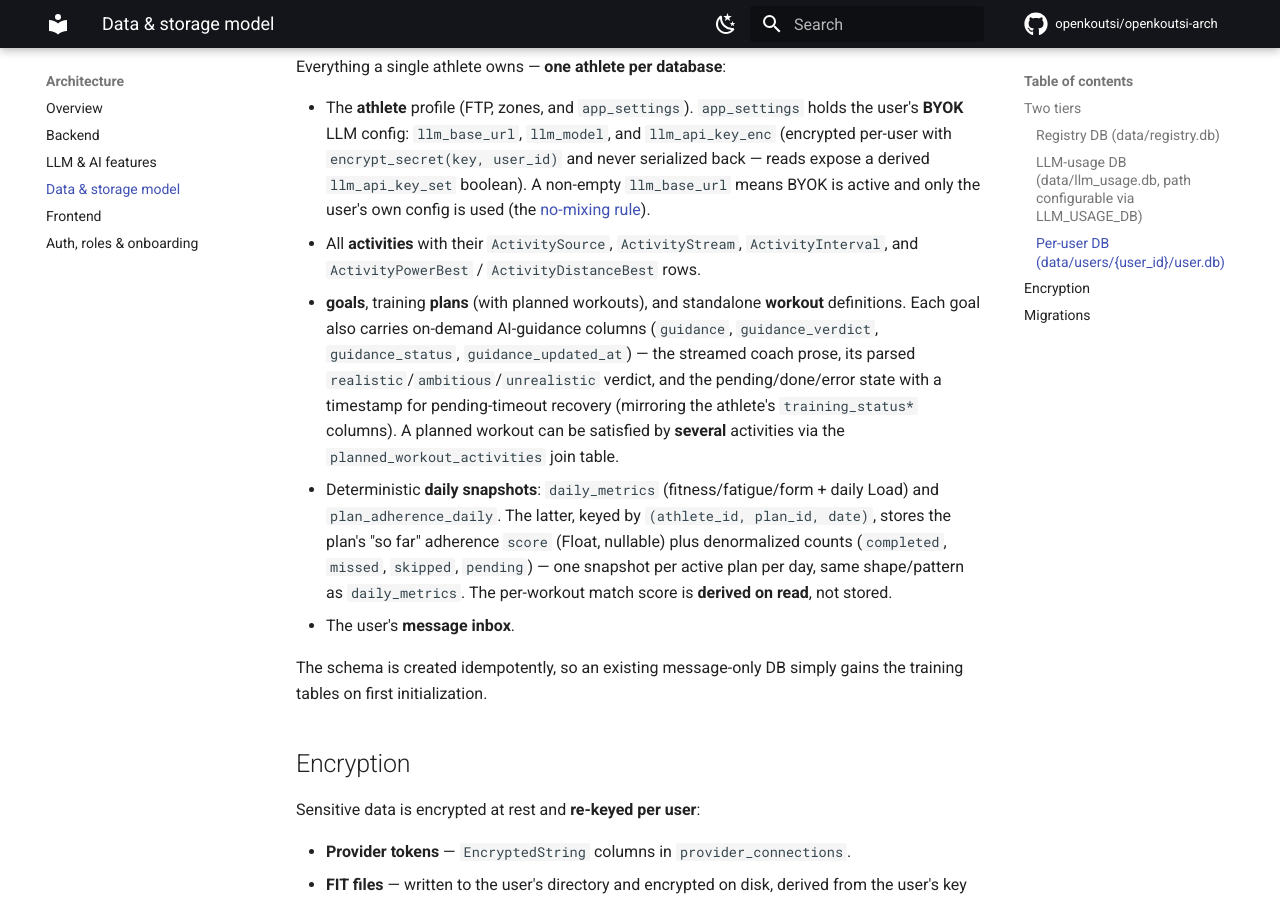
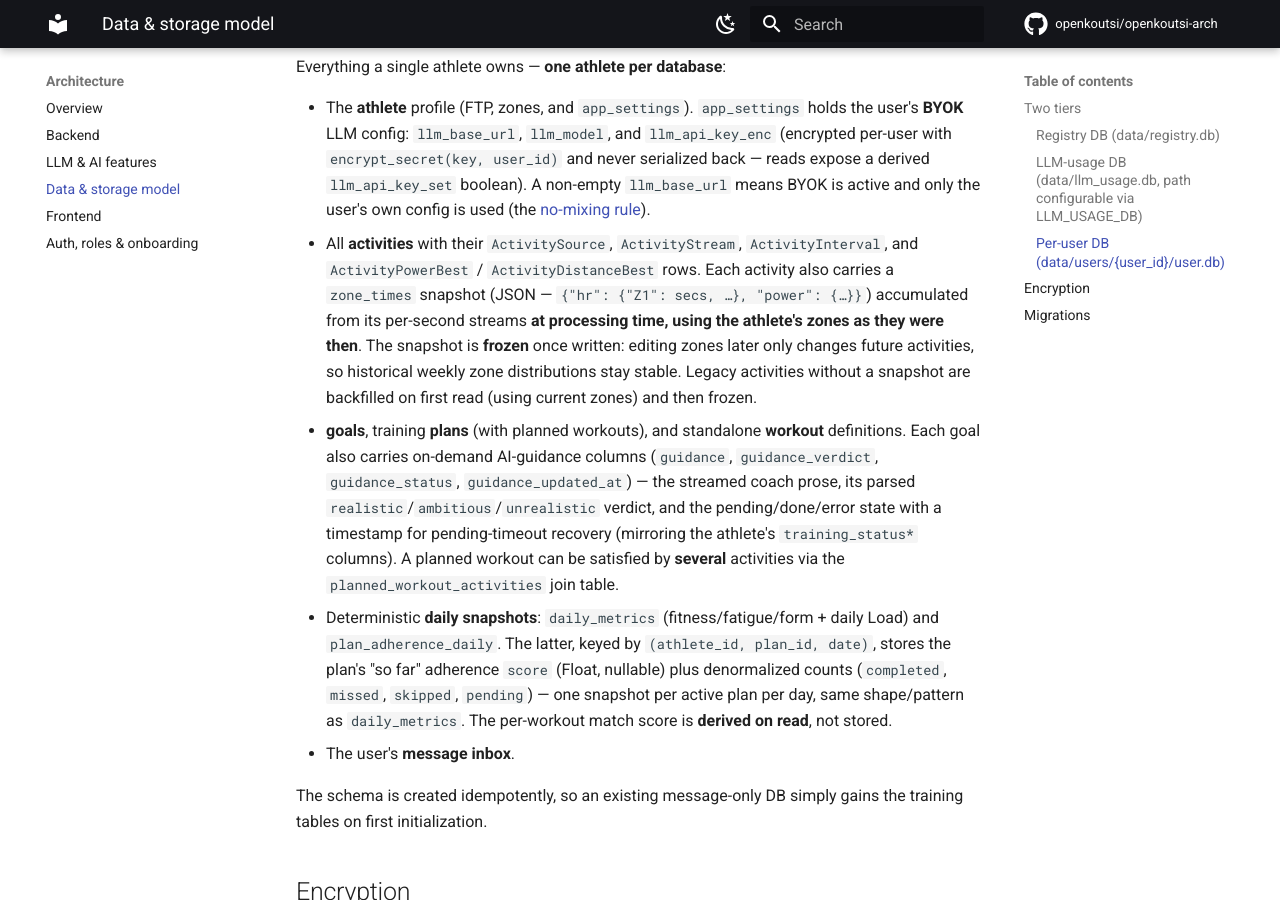
Before and after one commit to openkoutsi/openkoutsi-arch, an MkDocs documentation site: the page built from docs/architecture/data-model.md, in a window 1280 px wide and 900 px high, scrolled down 1745 px. Built offline with MkDocs 1.6.1 and Material for MkDocs 9.7.7, drawn with Linux system fonts in a browser that asks for light colours; comment, search, counter and statistics services are not loaded.

Commit message:
Document zone_times snapshot and weekly zones endpoint (issue #27)
- data-model: activities carry a frozen zone_times snapshot captured at
  processing time; editing zones only affects future activities
- backend: note the snapshot in the ingestion/derivation pipeline
- api: add /metrics/zones/{activity_id} and /metrics/zones/weekly, with the
  route-ordering note

Co-Authored-By: Claude Opus 4.8 <noreply@anthropic.com>
Claude-Session: https://claude.ai/code/session_018Qef5E2GE7VtbquugxywkG

```diff
--- a/docs/architecture/data-model.md
+++ b/docs/architecture/data-model.md
@@ -87,7 +87,12 @@ Everything a single athlete owns — **one athlete per database**:
   `llm_api_key_set` boolean). A non-empty `llm_base_url` means BYOK is active and only the user's
   own config is used (the [no-mixing rule](llm.md#resolving-one-request)).
 - All **activities** with their `ActivitySource`, `ActivityStream`, `ActivityInterval`, and
-  `ActivityPowerBest` / `ActivityDistanceBest` rows.
+  `ActivityPowerBest` / `ActivityDistanceBest` rows. Each activity also carries a
+  `zone_times` snapshot (JSON — `{"hr": {"Z1": secs, …}, "power": {…}}`) accumulated from its
+  per-second streams **at processing time, using the athlete's zones as they were then**. The
+  snapshot is **frozen** once written: editing zones later only changes future activities, so
+  historical weekly zone distributions stay stable. Legacy activities without a snapshot are
+  backfilled on first read (using current zones) and then frozen.
 - **goals**, training **plans** (with planned workouts), and standalone **workout** definitions.
   Each goal also carries on-demand AI-guidance columns (`guidance`, `guidance_verdict`,
   `guidance_status`, `guidance_updated_at`) — the streamed coach prose, its parsed
```
Also changed, not shown: docs/api/index.md (+6 -0 lines), docs/architecture/backend.md (+3 -2 lines).
